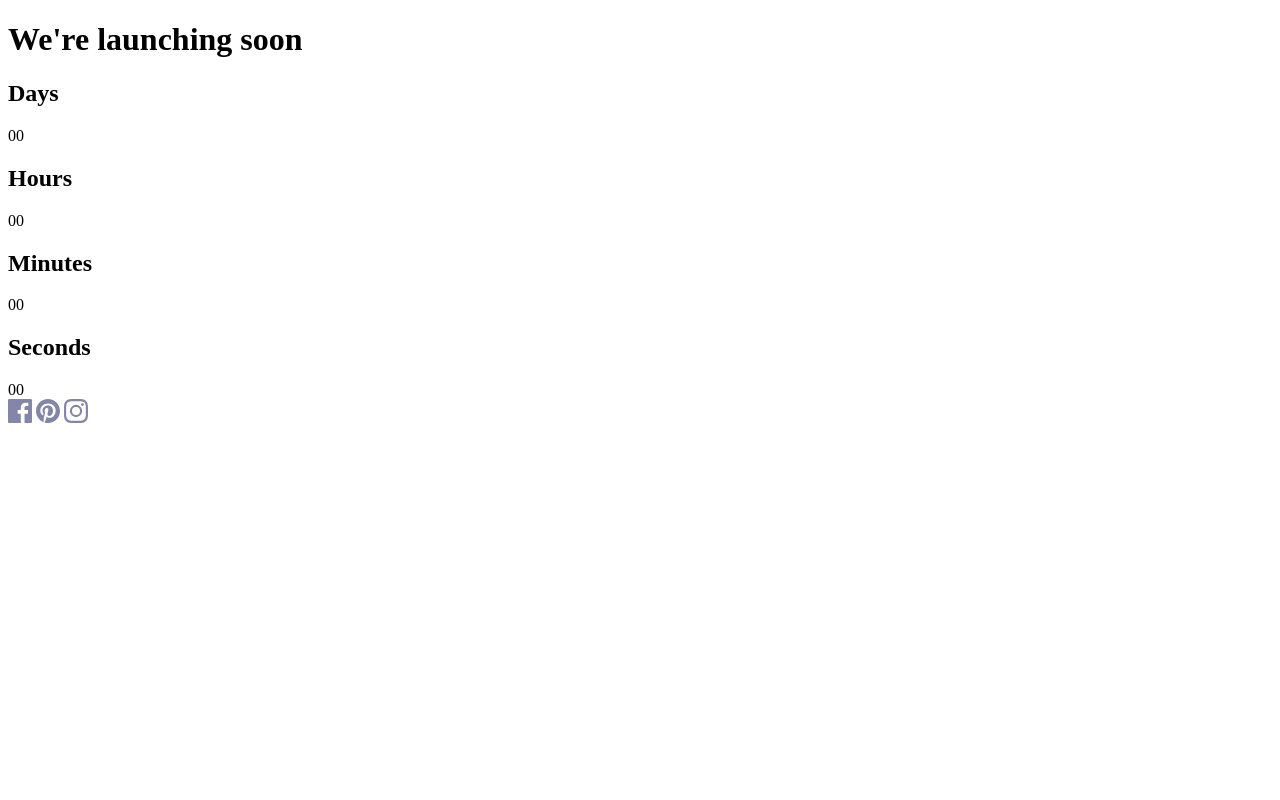
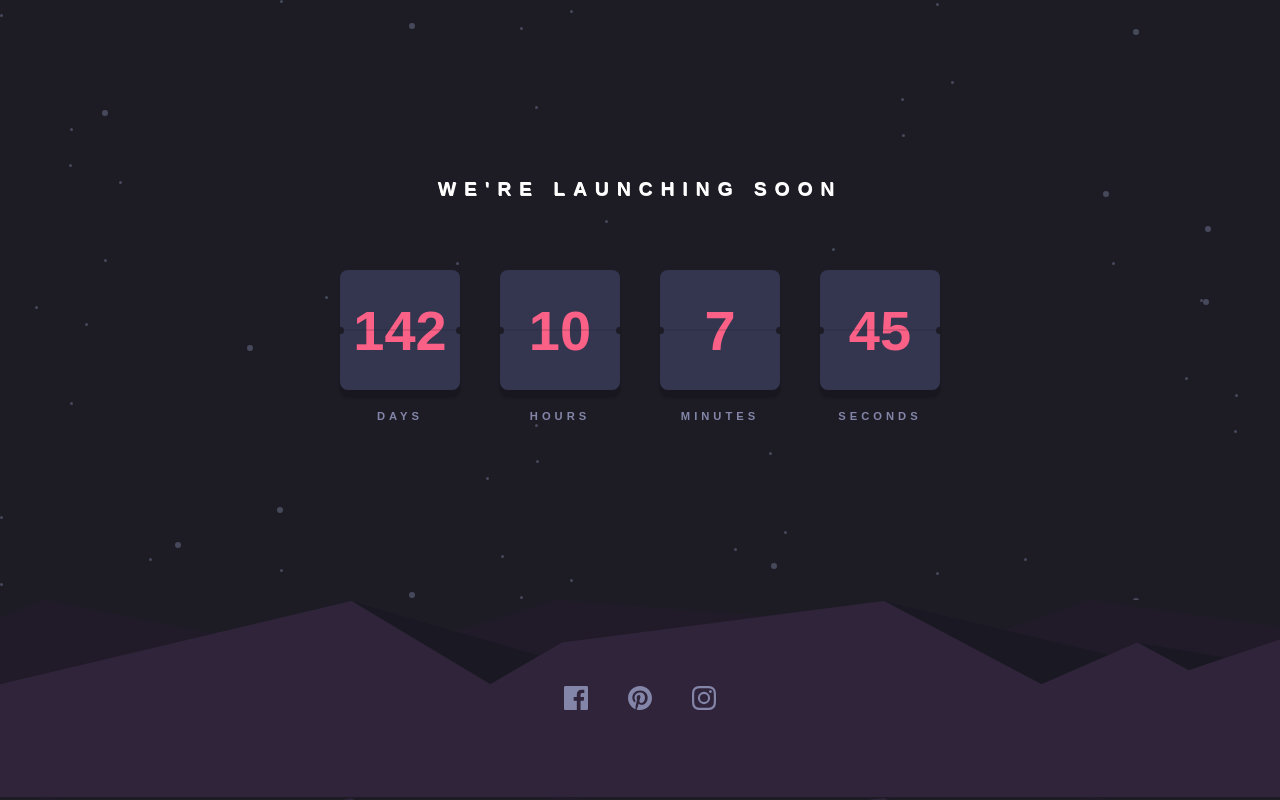
Before and after one commit to amandafb/countdown, a plain HTML site: page index.html in a window 1280 px wide. Drawn offline with Linux system fonts and the light colour scheme.

Commit message:
css desktop

```diff
--- a/css/style.css
+++ b/css/style.css
@@ -0,0 +1,113 @@
+:root {
+    --darkBlue: #343650;
+    --veryDarkBlue: #1d1c25;
+    --veryDarkBlueTransparent: #1d1c2526;
+    --grayBlue: #8486a9;
+    --softRed: #fb6087;
+    --almostBlack: #0c0c114b;
+}
+
+@import url('https://fonts.googleapis.com/css2?family=Red+Hat+Text:wght@700&display=swap');
+
+* {
+    margin: 0;
+    padding: 0;
+    box-sizing: border-box;
+    font-family: 'Red Hat Text', sans-serif;
+}
+
+.main {
+    background-color: var(--veryDarkBlue);
+    background-image: url('../images/bg-stars.svg');
+    height: 75vh;
+    display: flex;
+    flex-direction: column;
+    justify-content: center;
+    align-items: center;
+}
+
+.title {
+    color: white;
+    text-transform: uppercase;
+    font-size: 1.2rem;
+    letter-spacing: 8px;
+    text-shadow: whitesmoke .5px .5px;
+    margin-bottom: 50px;
+}
+
+.countdown {
+    display: flex;
+}
+
+.countdown_info {
+    display: flex;
+    flex-direction: column;
+    align-items: center;
+    position: relative;
+}
+
+.countdown_info h2 {
+    color: var(--grayBlue);
+    text-transform: uppercase;
+    font-size: .7rem;
+    letter-spacing: 4px;
+}
+
+.countdown_numbers {
+    display: flex;
+    justify-content: center;
+    align-items: center;
+    width: 120px;
+    height: 120px;
+    margin: 20px;
+    background-color: var(--darkBlue);
+    font-weight: bold;
+    font-size: 3.5rem;
+    color: var(--softRed);
+    border-radius: 8px;
+    box-shadow: 0 8px 2px var(--almostBlack);
+    position: relative;
+}
+
+.countdown_numbers::before{
+    content: '';
+    width: 4px;
+    height: 7px;
+    border-top-right-radius: 50px ;
+    border-bottom-right-radius: 50px ;
+    background-color: var(--veryDarkBlue);
+    position: absolute;
+    left: 0
+}
+
+.countdown_numbers::after{
+    content: '';
+    width: 4px;
+    height: 7px;
+    border-top-left-radius: 50px ;
+    border-bottom-left-radius: 50px ;
+    background-color: var(--veryDarkBlue);
+    position: absolute;
+    right: 0;
+}
+
+.line{
+    background-color:var(--veryDarkBlueTransparent);
+    width: 120px;
+    height: 2px;
+    position: absolute;
+    top:79px ;
+    z-index: 0;
+}
+.footer {
+    background-color: var(--veryDarkBlue);
+    background-image: url('../images/pattern-hills.svg');
+    height: 25vh;
+    display: flex;
+    justify-content: center;
+    align-items: center;
+}
+
+.footer img {
+    margin: 0 20px 0;
+}
--- a/index.html
+++ b/index.html
@@ -8,26 +8,32 @@
     <link rel="stylesheet" href="css/style.css">
 </head>
 <body>
-    <main>
-        <h1>We're launching soon</h1>
-        <div>
+    <main class="main">
+        <h1 class="title">We're launching soon</h1>
+        <section class="countdown">
+            <div class="countdown_info">
+                <span id="numberOfDays" class="countdown_numbers">00</span>
+                <div class="line"></div>
                 <h2>Days</h2>
-            <span id="numberOfDays">00</span>
             </div>
-        <div>
+            <div class="countdown_info">
+                <span id="numberOfHours" class="countdown_numbers">00</span>
+                <div class="line"></div>
                 <h2>Hours</h2>
-            <span id="numberOfHours">00</span>
             </div>
-        <div>
+            <div class="countdown_info">
+                <span id="numberOfMinutes" class="countdown_numbers">00</span>
+                <div class="line"></div>
                 <h2>Minutes</h2>
-            <span id="numberOfMinutes">00</span>
             </div>
-        <div>
+            <div class="countdown_info">
+                <span id="numberOfSeconds" class="countdown_numbers">00</span>
+                <div class="line"></div>
                 <h2>Seconds</h2>
-            <span id="numberOfSeconds">00</span>
             </div>
+        </section>
     </main>
-    <footer>
+    <footer class="footer">
         <a href=""><img src="./images/icon-facebook.svg" alt=""></a>
         <a href=""><img src="./images/icon-pinterest.svg" alt=""></a>
         <a href=""><img src="./images/icon-instagram.svg" alt=""></a>
--- a/js/script.js
+++ b/js/script.js
@@ -33,6 +33,6 @@ function countdown(date){
       }
 }
 
-// setInterval(() => {
-//   countdown("31 December 2021 23:59:59");
-// }, 1000)
+setInterval(() => {
+  countdown("31 December 2021 23:59:59");
+}, 1000)
```
Lines whose indentation alone changed are shown as unchanged.
